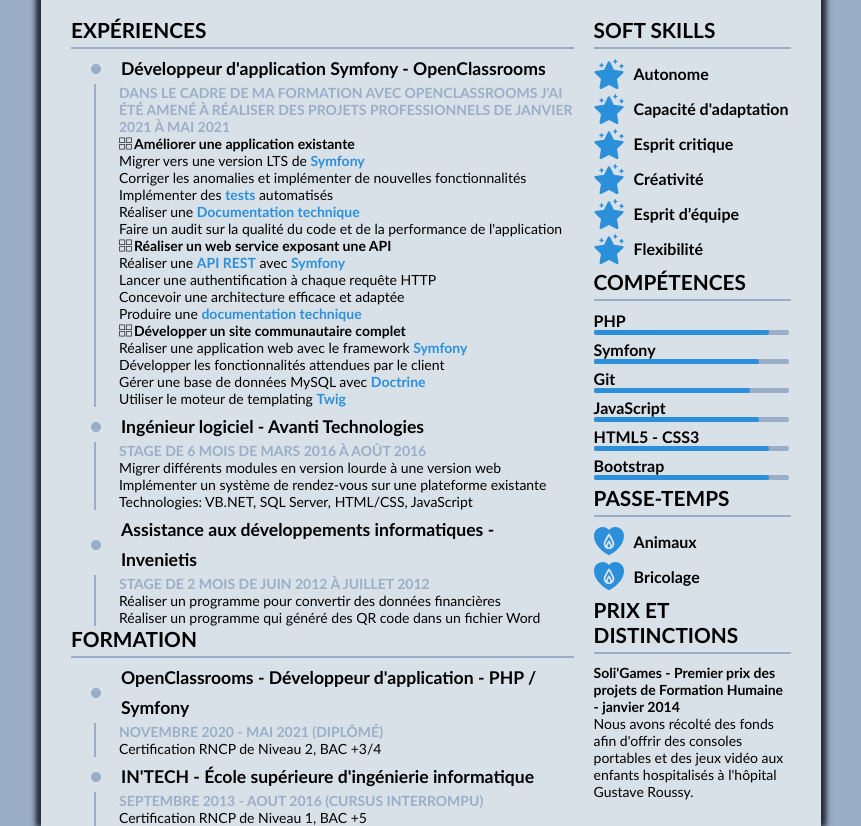
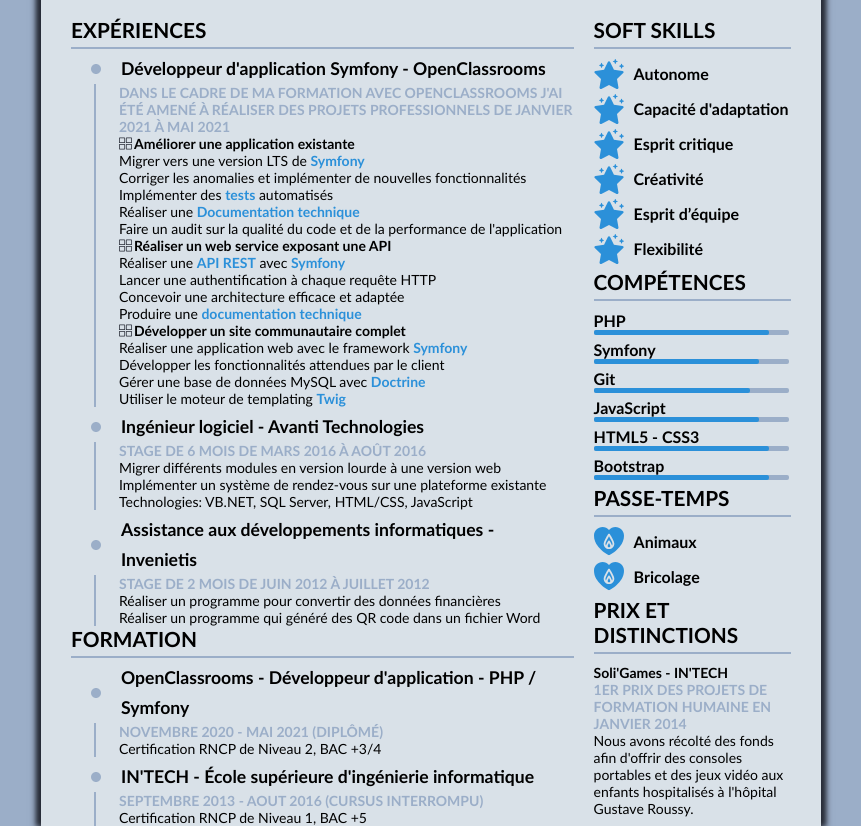
Before and after one commit to kdefarge/cv, a plain HTML site: page v2.html in a window 1280 px wide. Shown: the part 223-1049 px from the top of the page, without its empty margins (209-1070 px from the left). Drawn offline with nearby package versions, Linux system fonts and the light colour scheme; files that its build step writes are made by us from their sources.

Commit message:
Update - Edit text in reward block

```diff
--- a/v2.html
+++ b/v2.html
@@ -115,7 +115,8 @@
                     </div>
                     <div class="content__title">Prix et distinctions</div>
                     <div class="content__side__reward">
-                        <b>Soli'Games - Premier prix des projets de Formation Humaine - janvier 2014</b>
+                        <b>Soli'Games - IN'TECH</b>
+                        <div class="content__task__date">1er prix des projets de Formation Humaine en janvier 2014</div>
                         <div class="">Nous avons récolté des fonds afin
                             d'offrir des consoles portables et des jeux vidéo aux enfants hospitalisés à l'hôpital Gustave Roussy.</div>
                     </div>
```
